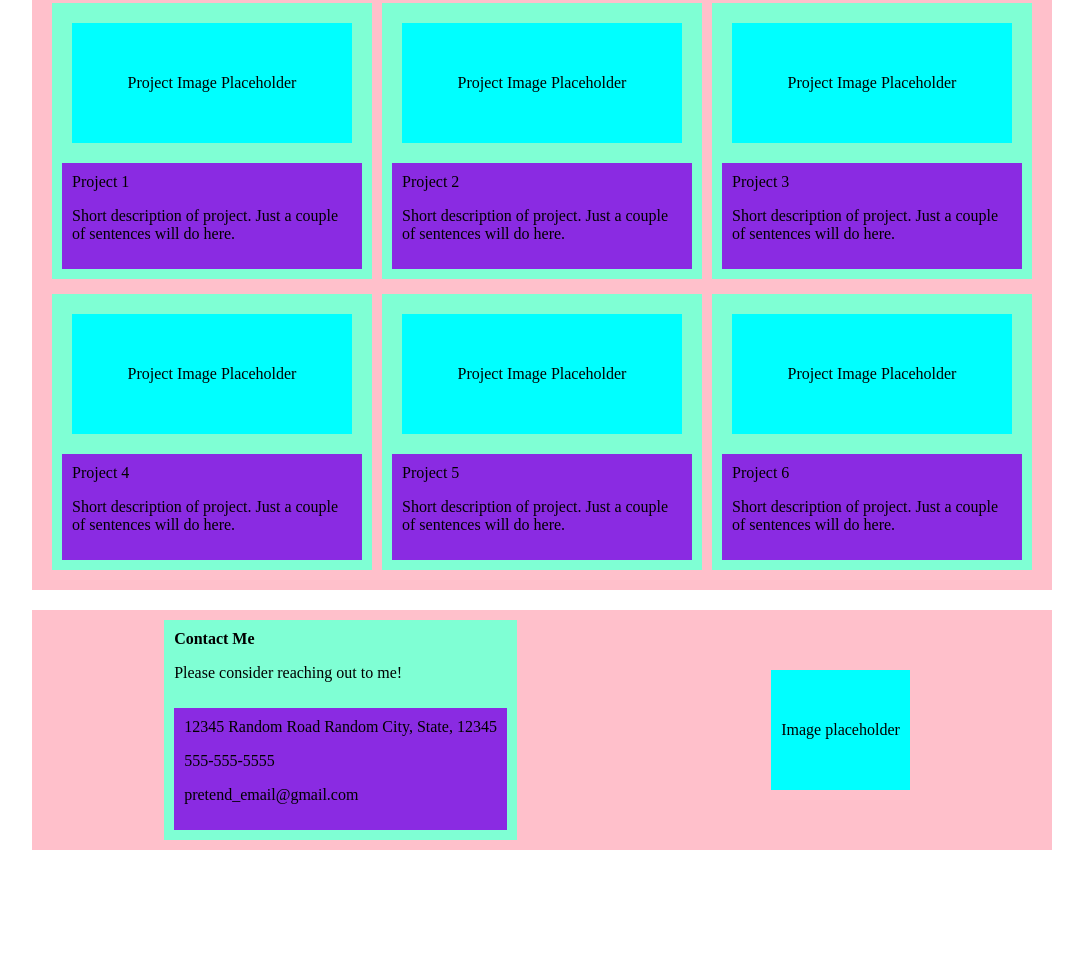
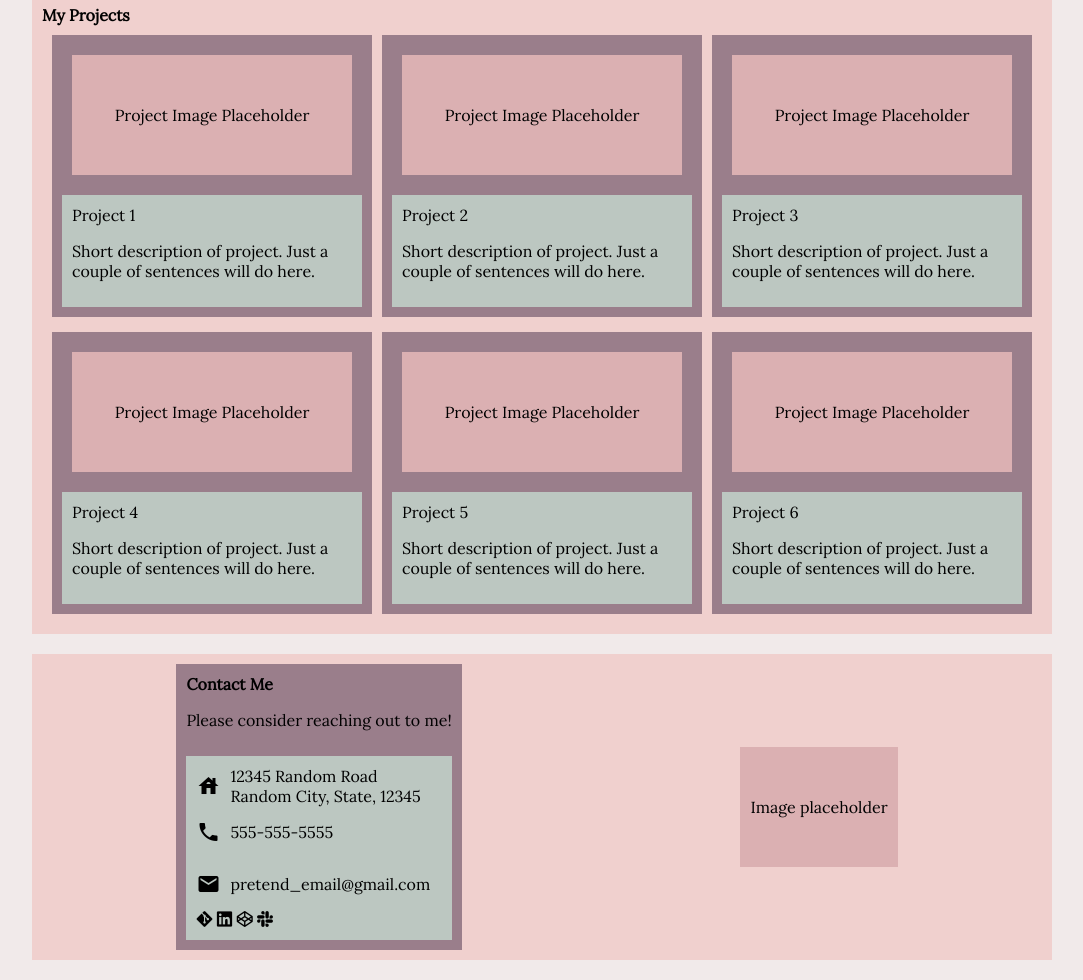
Before and after one commit to demolnau/PersonalPortfolio, a plain HTML site: page index.html in a window 1280 px wide. Shown: the part 235-1215 px from the top of the page, without its empty margins (98-1181 px from the left). Before the commit the page ends 1105 px from the top, so only its background shows below. Drawn offline with nearby package versions, Linux system fonts and the light colour scheme.

Commit message:
change color scheme and edit README file

```diff
--- a/index.css
+++ b/index.css
@@ -1,9 +1,11 @@
 body{
     padding: 0px;
     margin: 0px;
+    font-family: 'Lora', serif;
+    background-color: #f1eaea;
 }
 .section{
-    background-color: pink;
+    background-color: #f0d0ce;
     margin: 20px auto;
     padding: 10px;
     max-width:1000px;
@@ -21,14 +23,12 @@ body{
     justify-content: center;
     align-items: center;
     text-align: center;
-    background-color: aqua;
+    background-color: #dbb0b2;
     min-width: 100px;
     min-height:100px;
     margin:10px;
     padding:10px;
-
 }
-
 
 #my_project_grid{
     display: grid;
@@ -43,17 +43,25 @@ body{
 .project, #aboutme_text, #contactme_text{
     display:flex;
     flex-direction: column;
-    background-color: aquamarine;
+    background-color: #9a7e8b;
     padding: 10px;
 }
 
-#project_text, #contact_details{
-    background-color: blueviolet;
+#project_text, #contact_details, #aboutme_description{
+    background-color: #bcc7c1;
     margin-top: 10px;
     padding:10px;
 }
+#detail{
+    display:flex;
+    align-items: center;
+}
 
-@media (max-width:300px) {
+.material-icons{
+    padding-right: 10px;
+}
+
+@media (max-width:400px) {
     #aboutme, #contactme{
         display: flex;
         flex-direction: column;
@@ -71,7 +79,7 @@ body{
     }
 }
 
-@media (min-width:300px) and (max-width:500px) {
+@media (min-width:400px) and (max-width:600px) {
     #aboutme, #contactme{
         display: flex;
         flex-direction: column;
--- a/index.html
+++ b/index.html
@@ -6,6 +6,10 @@
     <title>Personal Portolio</title>
     <link rel="stylesheet" href="index.css">
     <script src="javascript.js" defer></script>
+    <link rel="stylesheet" href="https://cdn.jsdelivr.net/gh/devicons/devicon@v2.15.1/devicon.min.css">
+    <link rel="stylesheet" href="https://fonts.googleapis.com/icon?family=Material+Icons">
+    <link href="https://fonts.googleapis.com/css2?family=Lora&display=swap" rel="stylesheet">
+
 </head>
 <body>
 
@@ -26,6 +30,7 @@
                 <div id="project_text">
                     <header>Project 1</header>
                     <p id="project_description">Short description of project. Just a couple of sentences will do here. </p>
+
                 </div>
             </div>
             <div id="project_2" class="project">
@@ -33,6 +38,7 @@
                 <div id="project_text">
                     <header>Project 2</header>
                     <p id="project_description">Short description of project. Just a couple of sentences will do here. </p>
+
                 </div>
             </div>
             <div id="project_3" class="project">
@@ -40,6 +46,7 @@
                 <div id="project_text">
                     <header>Project 3</header>
                     <p id="project_description">Short description of project. Just a couple of sentences will do here. </p>
+
                 </div>
             </div>
             <div id="project_4" class="project">
@@ -47,6 +54,8 @@
                 <div id="project_text">
                     <header>Project 4</header>
                     <p id="project_description">Short description of project. Just a couple of sentences will do here. </p>
+
+
                 </div>
             </div>
             <div id="project_5" class="project">
@@ -71,12 +80,27 @@
             <header id="contactme_header"><b>Contact Me</b></header>
             <p>Please consider reaching out to me!</p>
             <div id="contact_details">
-                <div id="address">
-
-                    <div id="address_text">12345 Random Road Random City, State, 12345</div>
+                <div id="detail">
+                    <i class="material-icons" style="font-size:24px;">house</i>
+                    <div id="address_text">
+                        <div>12345 Random Road</div>
+                        <div>Random City, State, 12345</div>
+                    </div>
                 </div>
-                <p id="phone_number">555-555-5555</p>
-                <p id="email">pretend_email@gmail.com</p>
+                <div id="detail">
+                    <i class="material-icons" style="font-size:24px;">phone</i>
+                    <p id="phone_number">555-555-5555</p>
+                </div>
+                <div id="detail">
+                    <i class="material-icons" style="font-size:24px;">email</i>
+                    <p id="email">pretend_email@gmail.com</p>
+                </div>
+                <div id="details">
+                    <i class="devicon-git-plain"></i>
+                    <i class="devicon-linkedin-plain"></i>
+                    <i class="devicon-codepen-plain"></i>
+                    <i class="devicon-slack-plain"></i>
+                </div>
             </div>
 
 
```
Also changed, not shown: 1 other file.
